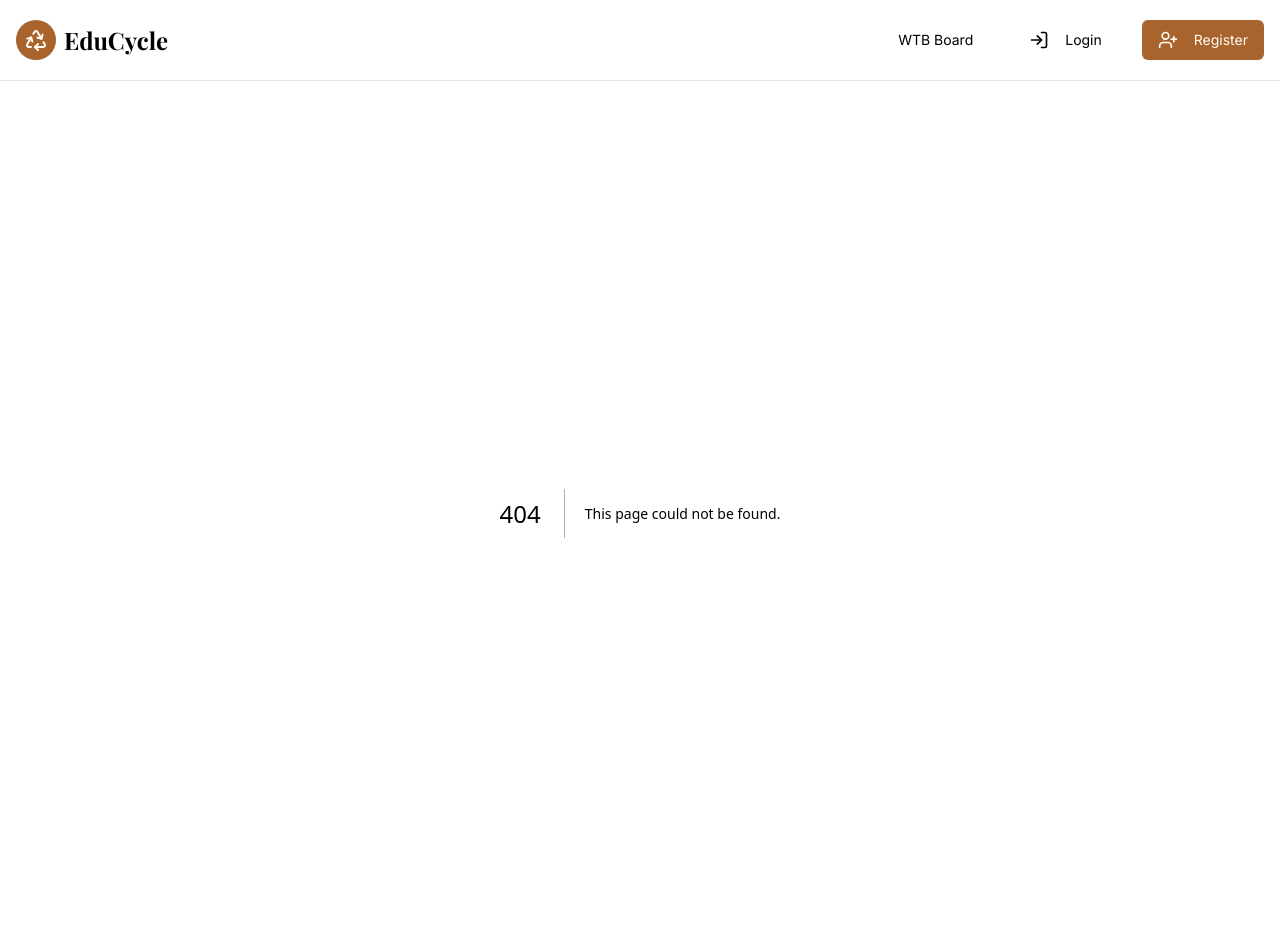
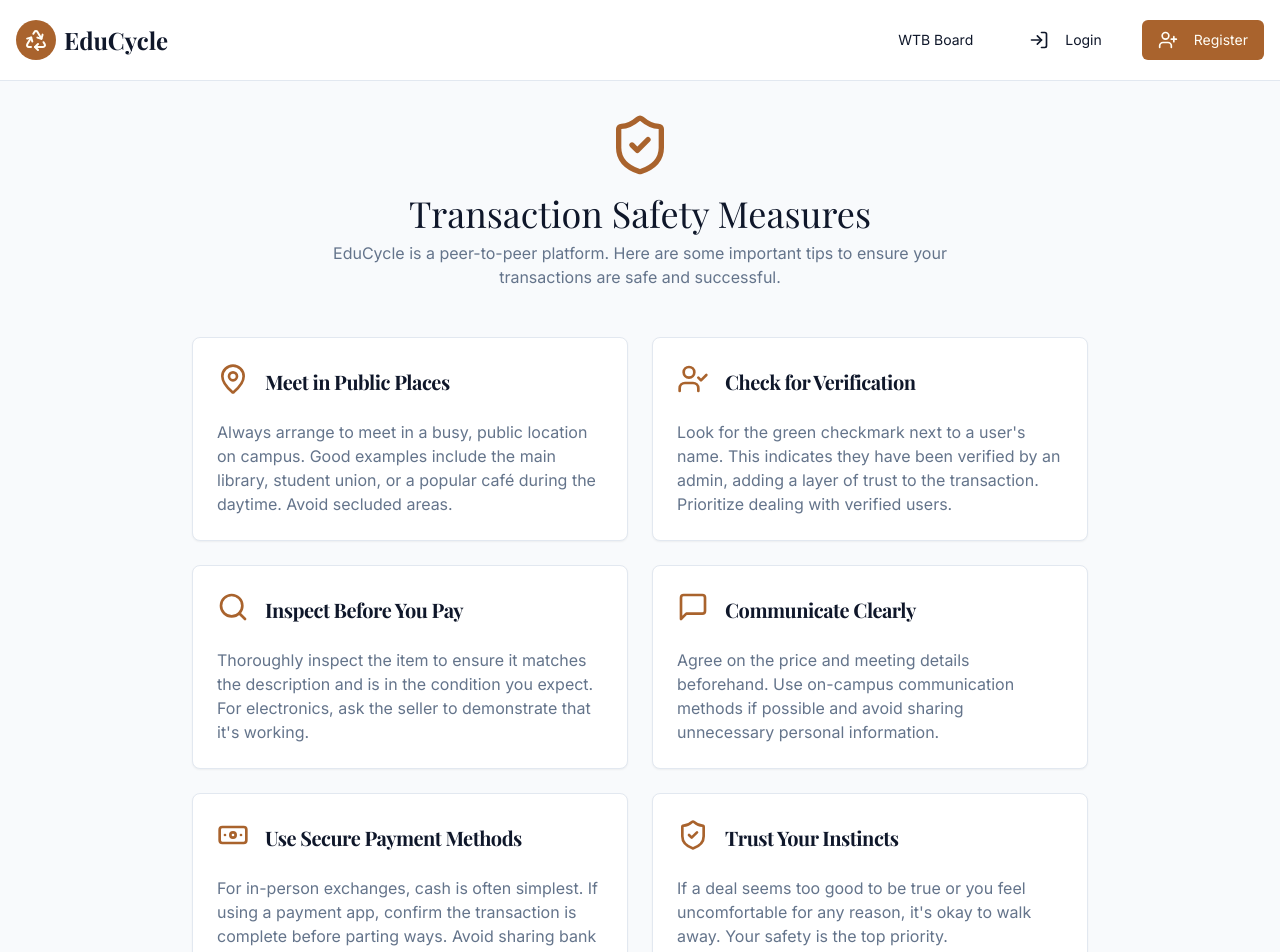
Before and after one commit to Akanksha11-S/educycle_ecom, a Next.js app: page /safety-measures in a window 1280 px wide. Before the commit this address had no page. Shown: the top 952 px of the page. Built offline with nearby package versions, Linux system fonts and the light colour scheme.

Commit message:
update faqs according to recent changes in app and add total of 6 safety

```diff
--- a/src/app/faq/page.tsx
+++ b/src/app/faq/page.tsx
@@ -5,21 +5,25 @@ const faqData = {
     buying: [
         {
             q: "How do I buy an item?",
-            a: "Simply browse the products, and when you find something you want, click the 'Add to Cart' button. You can then proceed to your cart to review your items. Contacting the seller is done outside the platform to arrange pickup and payment."
+            a: "You can either add items to your cart or use the 'Buy Now' button for a direct purchase. The 'Buy Now' option will take you to an order summary. All transactions are peer-to-peer, so you'll still need to contact the seller to arrange pickup and payment."
         },
         {
             q: "How do I contact a seller?",
-            a: "Currently, all transactions are finalized in person. After expressing interest, you should coordinate with the seller via campus-approved channels or in person to arrange a meeting."
+            a: "The seller's email is listed on the product page. You should coordinate with the seller via email or other campus-approved channels to arrange a meeting and finalize the transaction."
         },
         {
-            q: "What payment methods are accepted?",
-            a: "Payments are handled directly between the buyer and seller. We recommend using cash or a secure peer-to-peer payment app. EduCycle does not process payments."
+            q: "Are there any fees for buying?",
+            a: "Yes, there is a small 5% platform fee added at checkout to help maintain the service. This will be clearly shown in your order summary before you confirm the purchase."
+        },
+        {
+            q: "What is the 'Want to Buy' (WTB) board?",
+            a: "The WTB board is a place where you can post a request for an item you're looking for. Sellers who have that item can then see your post and contact you directly."
         }
     ],
     selling: [
         {
             q: "How do I list an item for sale?",
-            a: "You must be registered as a 'Seller'. Once logged in, use the 'Add Product' option from your user menu. Fill in the details, and your item will be listed on the marketplace."
+            a: "You must be registered as a 'Seller'. Once logged in, use the 'Add Product' option from your user menu. Fill in the details, upload at least one image, and your item will be listed on the marketplace."
         },
         {
             q: "What can I sell on EduCycle?",
@@ -27,24 +31,20 @@ const faqData = {
         },
         {
             q: "How do I get paid?",
-            a: "You arrange payment directly with the buyer. Agree on a method that is safe and convenient for both of you before you hand over the item."
+            a: "You arrange payment directly with the buyer. Agree on a method that is safe and convenient for both of you. The platform fee is handled at the time of purchase confirmation, but the item payment is between you and the buyer."
         }
     ],
     safety: [
         {
             q: "How do I stay safe during transactions?",
-            a: "Always meet in a public, well-lit place on campus, like the library lobby or a café. Never share personal financial information beyond what's necessary for the transaction. Inspect the item thoroughly before paying."
+            a: "Always meet in a public, well-lit place on campus. Check a user's verification status on their profile. Look for the green checkmark, which indicates they have been verified by an admin. See our 'Safety Measures' page for more tips."
         },
         {
             q: "What if an item is not as described?",
-            a: "As all transactions are peer-to-peer, disputes must be resolved between the buyer and seller. We strongly encourage buyers to inspect items carefully before purchase, as all sales are final."
+            a: "As all transactions are peer-to-peer, disputes must be resolved between the buyer and seller. We strongly encourage buyers to inspect items carefully before purchase, as all sales are considered final through the platform."
         }
     ]
 }
-
-const IconWrapper = ({ icon: Icon }: { icon: React.ElementType }) => (
-    <Icon className="h-5 w-5 text-primary mr-3" />
-);
 
 export default function FAQPage() {
   return (
--- /dev/null
+++ b/src/app/safety-measures/page.tsx
@@ -0,0 +1,63 @@
+import { Card, CardContent, CardHeader, CardTitle } from "@/components/ui/card";
+import { ShieldCheck, MapPin, Search, MessageSquare, Banknote, UserCheck } from 'lucide-react';
+
+const safetyMeasures = [
+    {
+        icon: MapPin,
+        title: "Meet in Public Places",
+        description: "Always arrange to meet in a busy, public location on campus. Good examples include the main library, student union, or a popular café during the daytime. Avoid secluded areas."
+    },
+    {
+        icon: UserCheck,
+        title: "Check for Verification",
+        description: "Look for the green checkmark next to a user's name. This indicates they have been verified by an admin, adding a layer of trust to the transaction. Prioritize dealing with verified users."
+    },
+    {
+        icon: Search,
+        title: "Inspect Before You Pay",
+        description: "Thoroughly inspect the item to ensure it matches the description and is in the condition you expect. For electronics, ask the seller to demonstrate that it's working."
+    },
+    {
+        icon: MessageSquare,
+        title: "Communicate Clearly",
+        description: "Agree on the price and meeting details beforehand. Use on-campus communication methods if possible and avoid sharing unnecessary personal information."
+    },
+    {
+        icon: Banknote,
+        title: "Use Secure Payment Methods",
+        description: "For in-person exchanges, cash is often simplest. If using a payment app, confirm the transaction is complete before parting ways. Avoid sharing bank details."
+    },
+    {
+        icon: ShieldCheck,
+        title: "Trust Your Instincts",
+        description: "If a deal seems too good to be true or you feel uncomfortable for any reason, it's okay to walk away. Your safety is the top priority."
+    }
+];
+
+export default function SafetyMeasuresPage() {
+  return (
+    <div className="max-w-4xl mx-auto">
+      <div className="text-center mb-12">
+        <ShieldCheck className="mx-auto h-16 w-16 text-primary" />
+        <h1 className="font-headline text-4xl mt-4">Transaction Safety Measures</h1>
+        <p className="text-muted-foreground mt-2 max-w-2xl mx-auto">
+            EduCycle is a peer-to-peer platform. Here are some important tips to ensure your transactions are safe and successful.
+        </p>
+      </div>
+
+      <div className="grid md:grid-cols-2 gap-6">
+        {safetyMeasures.map((tip, index) => (
+            <Card key={index}>
+                <CardHeader className="flex flex-row items-center gap-4">
+                    <tip.icon className="h-8 w-8 text-primary" />
+                    <CardTitle className="font-headline text-xl">{tip.title}</CardTitle>
+                </CardHeader>
+                <CardContent>
+                    <p className="text-muted-foreground">{tip.description}</p>
+                </CardContent>
+            </Card>
+        ))}
+      </div>
+    </div>
+  );
+}
--- a/src/components/Footer.tsx
+++ b/src/components/Footer.tsx
@@ -53,7 +53,7 @@ const Footer = () => {
                             </li>
                              <li>
                                 <Button variant="link" asChild className="p-0 h-auto font-normal">
-                                    <Link href="/risk-management" className='flex items-center gap-2'><Shield className="h-4 w-4"/> Risk Management</Link>
+                                    <Link href="/safety-measures" className='flex items-center gap-2'><Shield className="h-4 w-4"/> Safety Measures</Link>
                                 </Button>
                             </li>
                         </ul>
```
